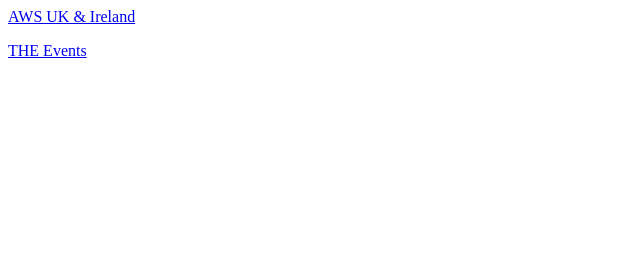
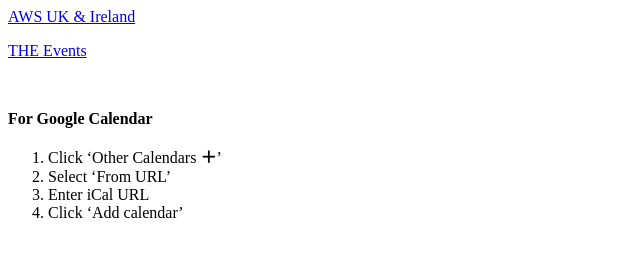
Before and after one commit to adamharley/events-ical, a website: page webroot/index.html in a window 1280 px wide. Shown: the whole page, without its empty margins (0-640 px from the left). Drawn offline with Linux system fonts and the light colour scheme.

Commit message:
add instructions

```diff
--- a/webroot/index.html
+++ b/webroot/index.html
@@ -1,2 +1,10 @@
 <p><a href="aws.ics">AWS UK & Ireland</a></p>
 <p><a href="the.ics">THE Events</a></p>
+<p>&nbsp;</p>
+<p><strong>For Google Calendar</strong></p>
+<ol>
+    <li>Click &lsquo;Other Calendars <strong>&#65291;</strong>&rsquo;</li>
+    <li>Select &lsquo;From URL&rsquo;</li>
+    <li>Enter iCal URL</li>
+    <li>Click &lsquo;Add calendar&rsquo;</li>
+</ol>
```
